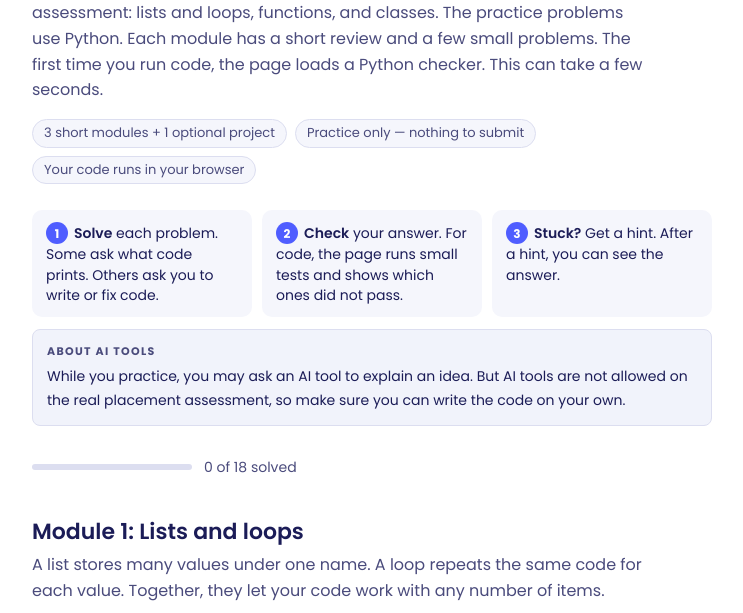
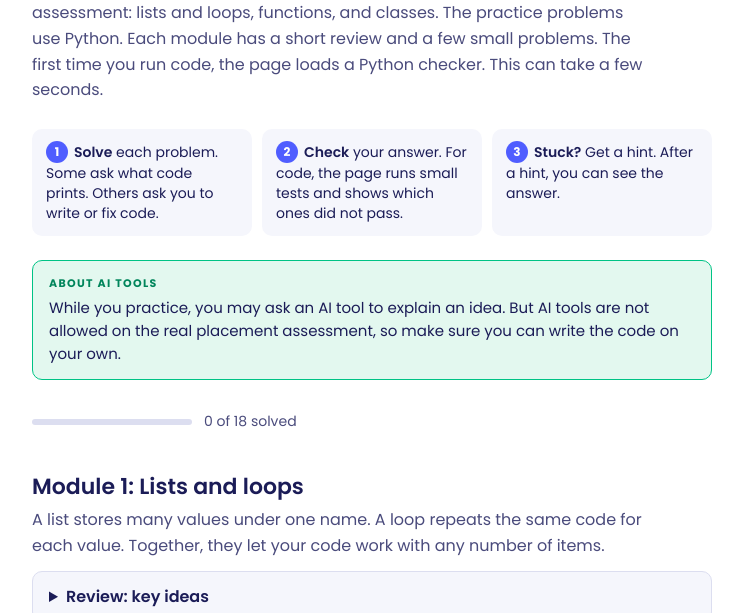
Before and after one commit to codepath/admissions-practice, a plain HTML site: page ai110/index.html in a window 1280 px wide. Shown: the part 184-797 px from the top of the page, without its empty margins (268-1011 px from the left). Drawn offline with nearby package versions, Linux system fonts and the light colour scheme.

Commit message:
Remove summary chips and make the AI110 AI-tools note stand out
Drops the fact chips from the top of each page, and gives the AI110
"About AI tools" note a CodePath green callout style.

Co-Authored-By: Claude Opus 5.5 <noreply@anthropic.com>

```diff
--- a/ai110/index.html
+++ b/ai110/index.html
@@ -16,11 +16,6 @@
   <div class="eyebrow">AI110 practice &middot; Applied AI Engineering</div>
   <h1>Python Foundations</h1>
   <p class="lede">This page reviews programming basics that help on the placement assessment: lists and loops, functions, and classes. The practice problems use Python. Each module has a short review and a few small problems. The first time you run code, the page loads a Python checker. This can take a few seconds.</p>
-  <ul class="facts">
-    <li>3 short modules + 1 optional project</li>
-    <li>Practice only &mdash; nothing to submit</li>
-    <li>Your code runs in your browser</li>
-  </ul>
 
   <ol class="how">
     <li><strong>Solve</strong> each problem. Some ask what code prints. Others ask you to write or fix code.</li>
@@ -28,7 +23,7 @@
     <li><strong>Stuck?</strong> Get a hint. After a hint, you can see the answer.</li>
   </ol>
 
-  <div class="clue"><span class="k">About AI tools</span>While you practice, you may ask an AI tool to explain an idea. But AI tools are not allowed on the real placement assessment, so make sure you can write the code on your own.</div>
+  <div class="note"><span class="k">About AI tools</span>While you practice, you may ask an AI tool to explain an idea. But AI tools are not allowed on the real placement assessment, so make sure you can write the code on your own.</div>
 
   <div data-progress></div>
 
--- a/assets/practice.css
+++ b/assets/practice.css
@@ -105,15 +105,6 @@ a { color: var(--link); text-underline-offset: 2px; }
 }
 h1 { font-size: clamp(28px, 5vw, 36px); line-height: 1.2; margin: 6px 0 10px; font-weight: 600; text-wrap: balance; }
 .lede { margin: 0; color: var(--ink-soft); max-width: 62ch; }
-.facts { display: flex; flex-wrap: wrap; gap: 8px; margin: 16px 0 0; padding: 0; list-style: none; }
-.facts li {
-  font-size: 13px;
-  padding: 3px 11px;
-  border-radius: 99px;
-  background: var(--surface);
-  border: 1px solid var(--line);
-  color: var(--ink-soft);
-}
 
 .how {
   margin: 26px 0 0;
@@ -147,6 +138,25 @@ h1 { font-size: clamp(28px, 5vw, 36px); line-height: 1.2; margin: 6px 0 10px; fo
   vertical-align: 1px;
 }
 .how strong { font-weight: 600; }
+
+.note {
+  margin-top: 24px;
+  padding: 14px 16px;
+  border-radius: 10px;
+  border: 1.5px solid var(--brand-green);
+  background: var(--ok-bg);
+  font-size: 15px;
+  line-height: 1.55;
+}
+.note .k {
+  display: block;
+  margin-bottom: 4px;
+  font-size: 11px;
+  font-weight: 700;
+  letter-spacing: 0.12em;
+  text-transform: uppercase;
+  color: var(--ok);
+}
 
 /* Progress */
 .progress { margin-top: 30px; display: flex; align-items: center; gap: 12px; font-size: 14px; color: var(--ink-soft); }
```
Also changed, not shown: cyb101/index.html (+0 -5 lines), web101/index.html (+0 -6 lines).
